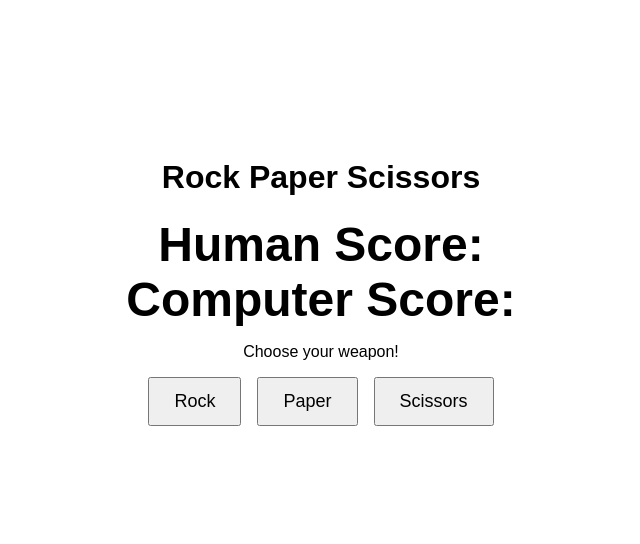
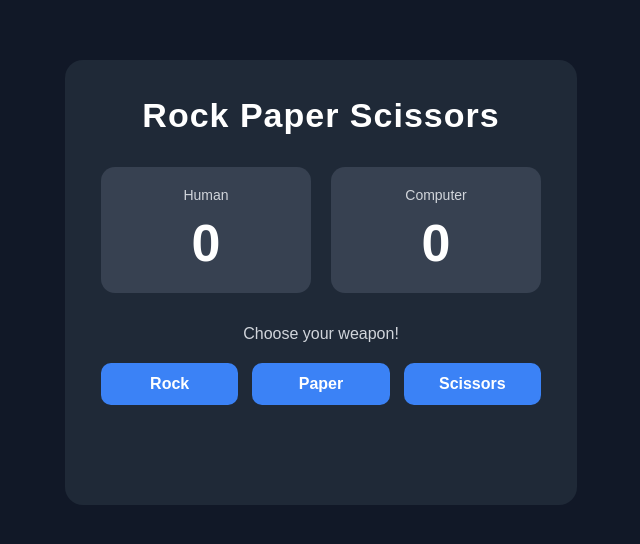
Before and after one commit to bcxavi/rock-paper-scissors, a plain HTML site: page index.html in a window 1280 px wide. Shown: the part 118-662 px from the top of the page, without its empty margins (319-959 px from the left). Drawn offline with Linux system fonts and the light colour scheme.

Commit message:
Polish RPS UI styles
Refine dark theme, scoreboard, and button layout

```diff
--- a/index.html
+++ b/index.html
@@ -7,21 +7,31 @@
     <link rel="stylesheet" href="style.css">
 </head>
 <body>
-  <main class="container">
+    <main class="container">
     <h1>Rock Paper Scissors</h1>
 
+    <div class="score-board">
+        <div class="score-box">
+        <p class="label">Human</p>
+        <p class="human-score">0</p>
+        </div>
 
-    <div class="score-card">
-        <div class="human-score">Human Score:</div>
-        <div class="computer-score"> Computer Score:</div>
+        <div class="score-box">
+        <p class="label">Computer</p>
+        <p class="computer-score">0</p>
+        </div>
     </div>
-    <p>Choose your weapon!</p>
+
+    <p class="instruction">Choose your weapon!</p>
+
     <div class="buttons">
-      <button class="choice-btn">Rock</button>
-      <button class="choice-btn">Paper</button>
-      <button class="choice-btn">Scissors</button>
+        <button class="choice-btn">Rock</button>
+        <button class="choice-btn">Paper</button>
+        <button class="choice-btn">Scissors</button>
     </div>
-  </main>
+
+    <p class="result-message"></p>
+    </main>
 
   <script src="script.js"></script>
 </body>
--- a/style.css
+++ b/style.css
@@ -6,35 +6,85 @@
   display: flex;
   justify-content: center;
   align-items: center;
+
+  background: #111827;
+  color: white;
 }
 
 .container {
+  width: 440px;
+  max-width: 90%;
+  padding: 36px;
   text-align: center;
+
+  background: #1f2937;
+  border-radius: 18px;
+}
+
+h1 {
+  margin: 0;
+  font-size: 34px;
+  font-weight: 800;
+  letter-spacing: 1px;
+}
+
+.score-board {
+  display: flex;
+  gap: 20px;
+  margin: 32px 0;
+}
+
+.score-box {
+  flex: 1;
+  padding: 20px;
+
+  background: #374151;
+  border-radius: 14px;
+}
+
+.label {
+  margin: 0;
+  font-size: 14px;
+  color: #d1d5db;
+}
+
+.human-score,
+.computer-score {
+  margin: 10px 0 0;
+  font-size: 52px;
+  font-weight: bold;
+}
+
+.instruction {
+  margin-bottom: 20px;
+  color: #d1d5db;
 }
 
 .buttons {
   display: flex;
-  justify-content: center;
-  gap: 16px;
+  gap: 14px;
 }
 
 .choice-btn {
-  padding: 12px 24px;
-  font-size: 18px;
+  flex: 1;
+  padding: 12px 18px;
+  border: none;
+  border-radius: 10px;
+
+  font-size: 16px;
+  font-weight: bold;
+
+  background: #3b82f6;
+  color: white;
   cursor: pointer;
 }
-.score-board {
-  display: flex;
-  gap: 40px;
-  justify-content: center;
+
+.choice-btn:hover {
+  background: #2563eb;
 }
 
-.score-box {
-  text-align: center;
-}
-
-.human-score,
-.computer-score {
-  font-size: 48px;
+.result-message {
+  min-height: 24px;
+  margin-top: 24px;
   font-weight: bold;
 }
```
